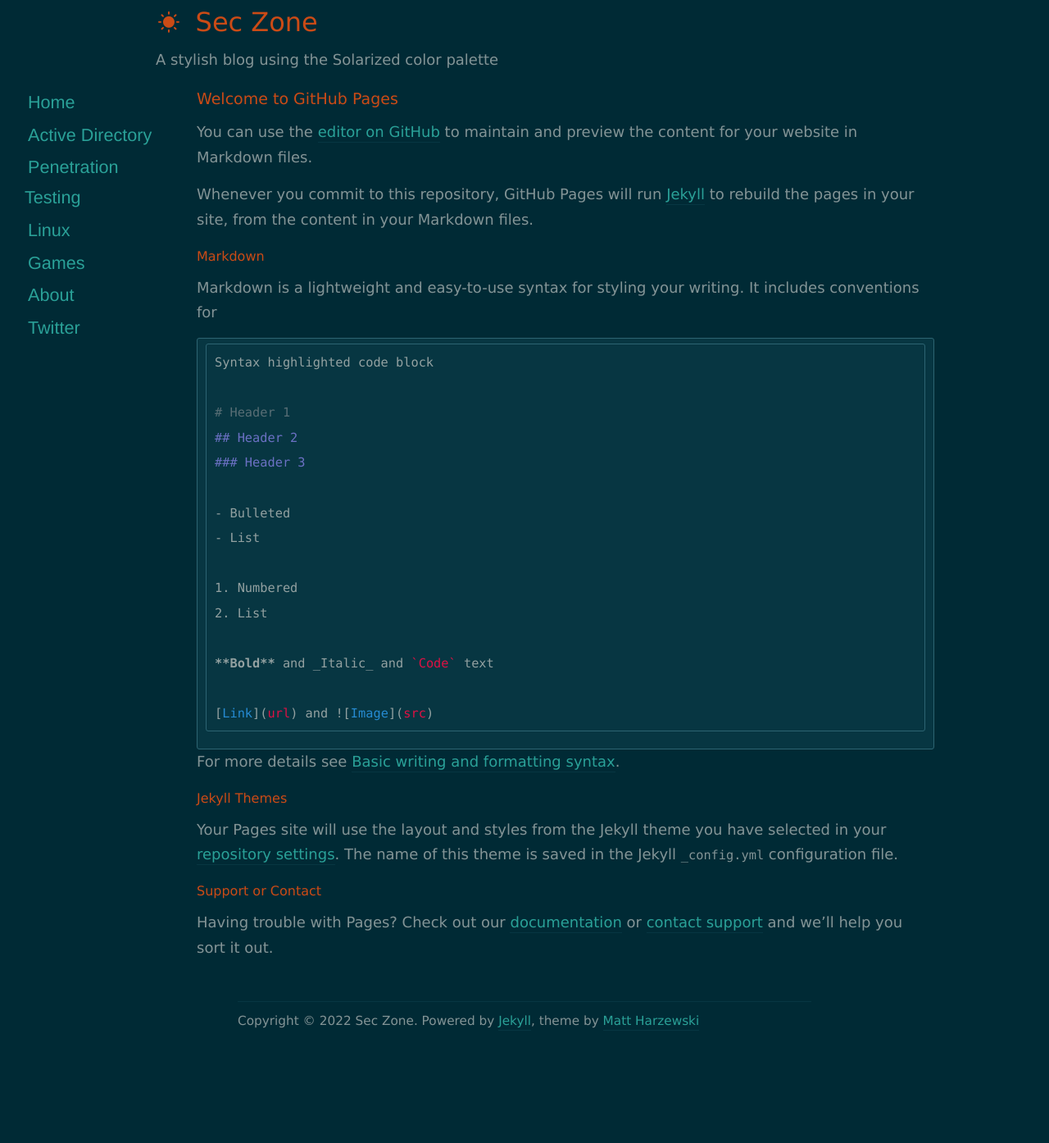
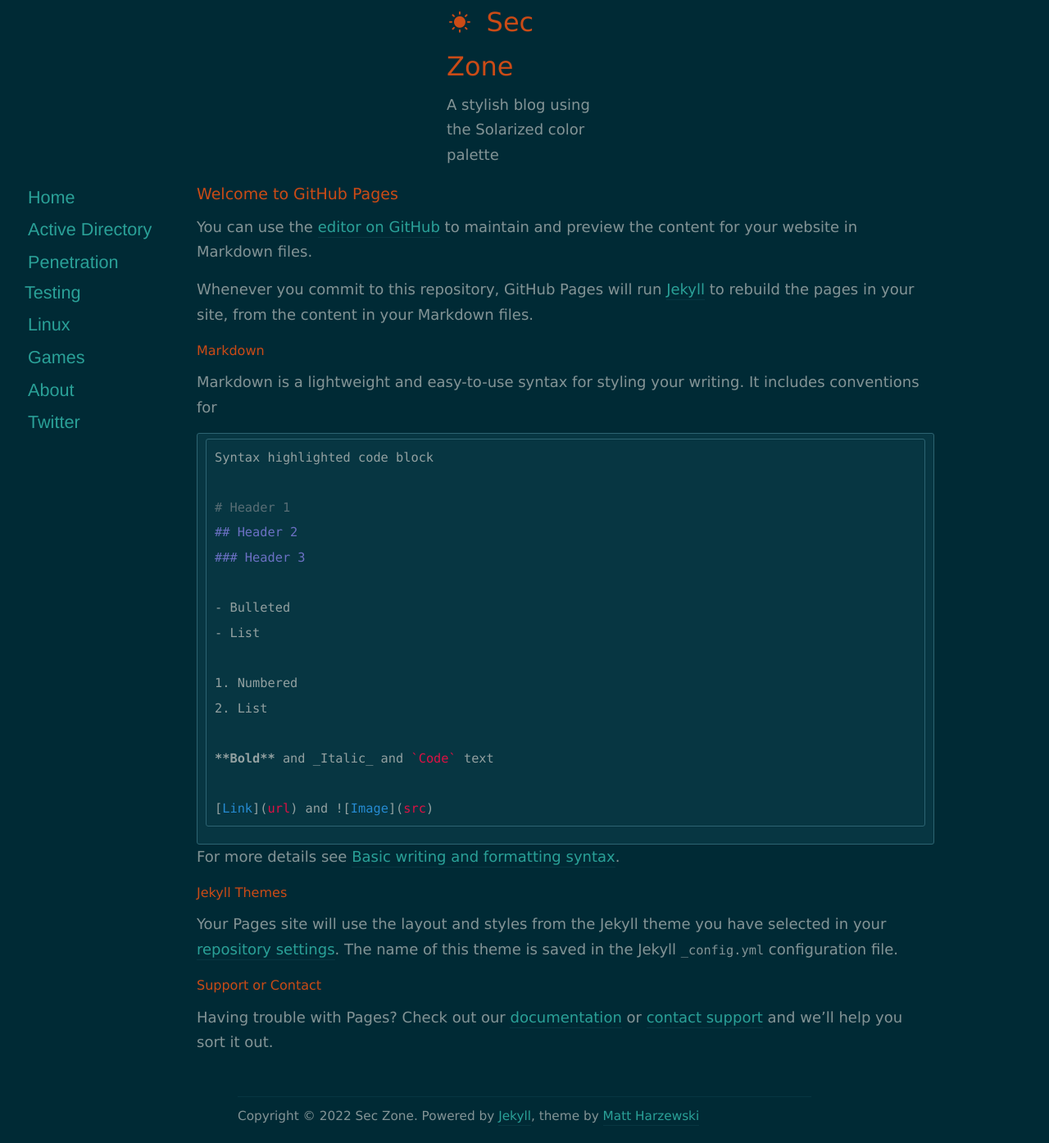
Before and after one commit to SecZone1/seczone1.github.io, a Jekyll site: the page built from index.md, in a window 1280 px wide. Shown: the whole page at 82% size. Built offline with Jekyll 4.4.1, drawn with Linux system fonts in a browser that asks for light colours; nearby versions of some CDN libraries; our own code applies the rules of GitHub Pages for plain Markdown files; the list of posts is cut into pages by our own code; before the commit the page ends 1278 px from its top, so only the background shows below that.

Commit message:
Update style.css

```diff
--- a/assets/css/style.css
+++ b/assets/css/style.css
@@ -115,7 +115,7 @@ h3 {
 }
 
 #header {
-        width: 900px;
+        width: 190px;
 	text-align: left;
 	top: 0;
 	margin: auto ;
```
